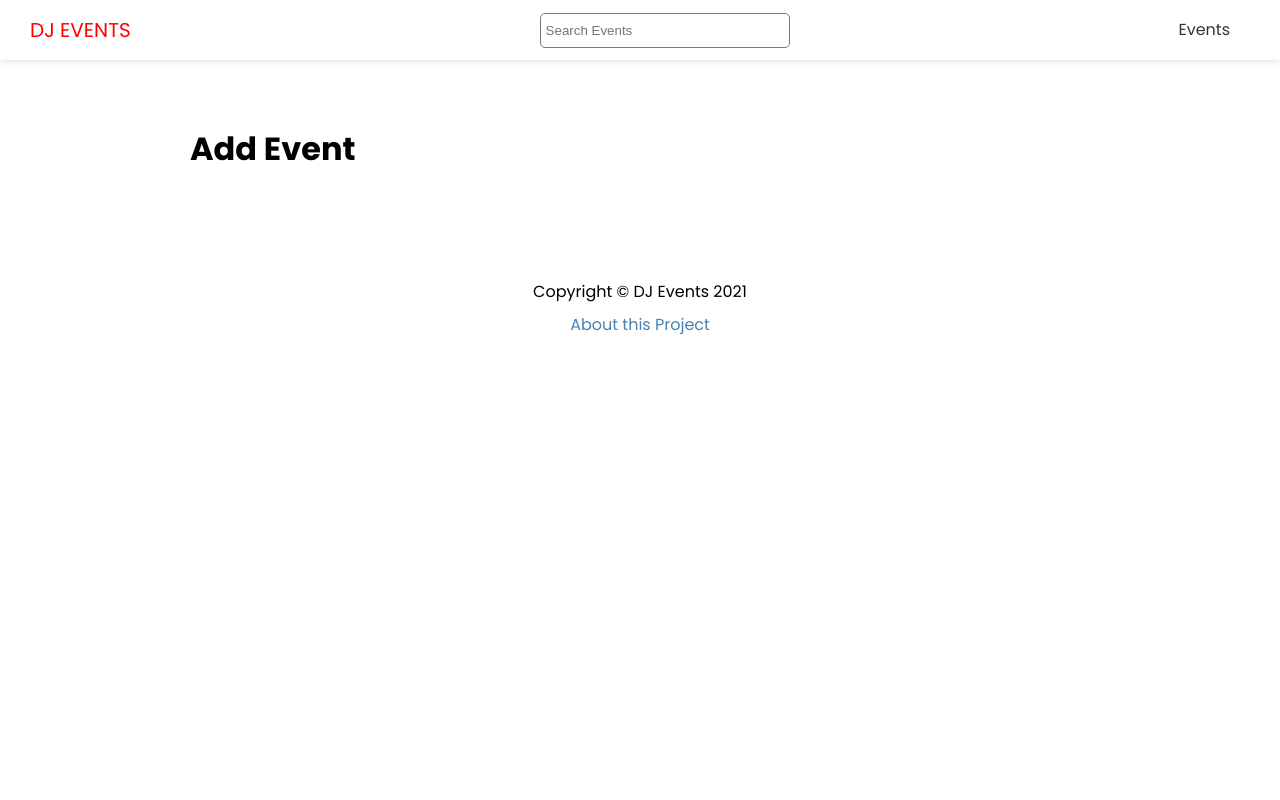
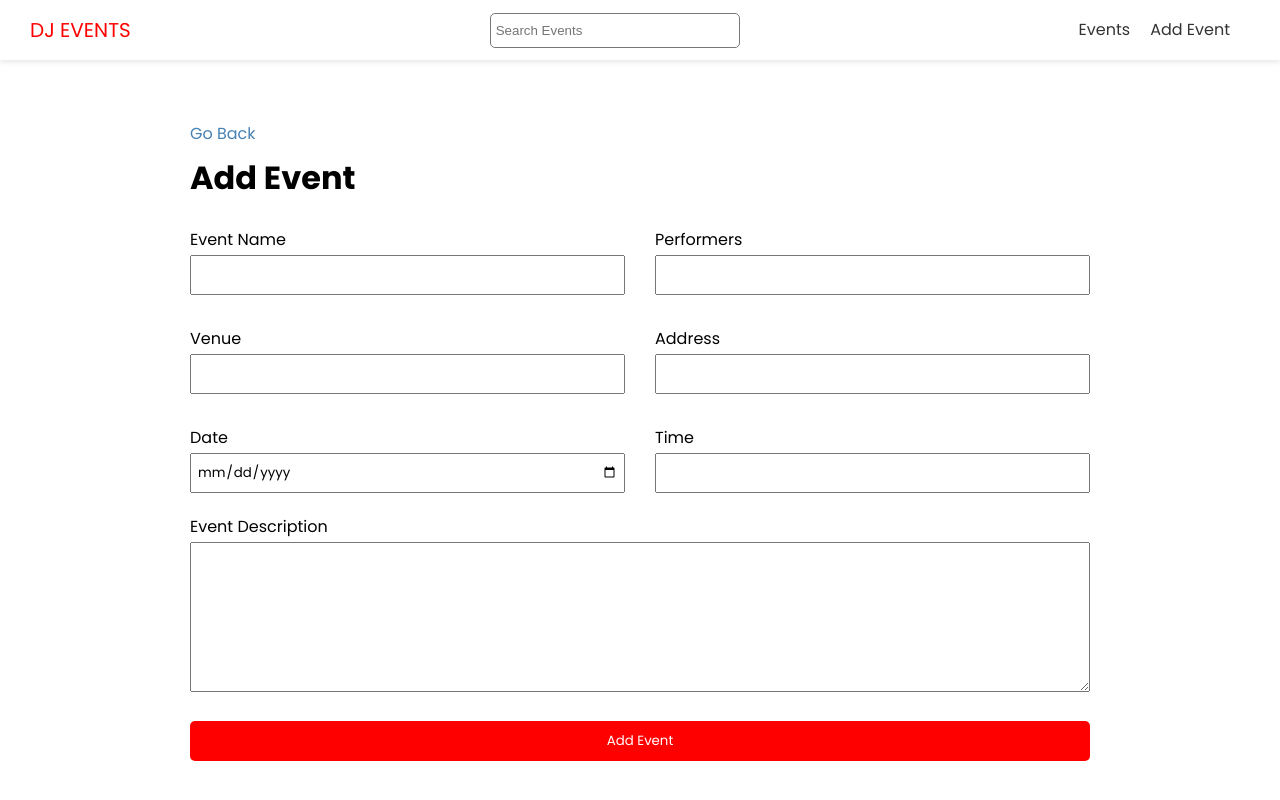
Before and after one commit to vidarshan/dj-events-frontend, a Next.js app: page /events/add in a window 1280 px wide. Shown: the top 800 px of the page. Built offline with nearby package versions, Linux system fonts and the light colour scheme; no server answers.

Commit message:
Add event

```diff
--- a/components/Header.js
+++ b/components/Header.js
@@ -18,6 +18,11 @@
               <a>Events</a>
             </Link>
           </li>
+          <li>
+            <Link href="/events/add">
+              <a>Add Event</a>
+            </Link>
+          </li>
         </ul>
       </nav>
     </header>
--- a/package.json
+++ b/package.json
@@ -12,7 +12,8 @@
     "qs": "^6.10.1",
     "react": "17.0.2",
     "react-dom": "17.0.2",
-    "react-icons": "^4.3.1"
+    "react-icons": "^4.3.1",
+    "react-toastify": "^8.1.0"
   },
   "devDependencies": {
     "eslint": "7.32.0",
--- a/pages/events/add.js
+++ b/pages/events/add.js
@@ -1,9 +1,137 @@
+import { useState } from "react";
+import { useRouter } from "next/router";
+import "react-toastify/dist/ReactToastify.css";
+import Link from "next/link";
 import Layout from "@/components/Layout";
+import { ToastContainer, toast } from "react-toastify";
+import { API_URL, AppInitialProps } from "@/config/index";
+import styles from "@/styles/Form.module.css";
 
 export default function AddEventPage() {
+  const handleSubmit = async (e) => {
+    e.preventDefault();
+    const hasEmptyField = Object.values(values).some(
+      (element) => element === ""
+    );
+
+    if (hasEmptyField) {
+      toast.error("Please fill all the fields");
+    }
+
+    const res = await fetch(`${API_URL}/events`, {
+      method: "POST",
+      headers: {
+        "Content-Type": "application/json",
+      },
+      body: JSON.stringify(values),
+    });
+
+    if (!res.ok) {
+      toast.error("Something went wrong");
+    } else {
+      const evt = await res.json();
+      router.push(`/events/${evt.slug}`);
+    }
+  };
+
+  const handleInputChange = (e) => {
+    const { name, value } = e.target;
+    setValues({ ...values, [name]: value });
+  };
+
+  const [values, setValues] = useState({
+    name: "",
+    performers: "",
+    venue: "",
+    address: "",
+    date: "",
+    time: "",
+    description: "",
+  });
+
+  const router = useRouter();
+
   return (
     <Layout title="Add New Event">
+      <Link href="events">Go Back</Link>
       <h1>Add Event</h1>
+      <ToastContainer />
+      <form onSubmit={handleSubmit} className={styles.form}>
+        <div className={styles.grid}>
+          <div>
+            <label htmlFor="name">Event Name</label>
+            <input
+              type="text"
+              id="name"
+              name="name"
+              value={values.name}
+              onChange={handleInputChange}
+            />
+          </div>
+          <div>
+            <label htmlFor="performers">Performers</label>
+            <input
+              type="text"
+              name="performers"
+              id="performers"
+              value={values.performers}
+              onChange={handleInputChange}
+            />
+          </div>
+          <div>
+            <label htmlFor="venue">Venue</label>
+            <input
+              type="text"
+              name="venue"
+              id="venue"
+              value={values.venue}
+              onChange={handleInputChange}
+            />
+          </div>
+          <div>
+            <label htmlFor="address">Address</label>
+            <input
+              type="text"
+              name="address"
+              id="address"
+              value={values.address}
+              onChange={handleInputChange}
+            />
+          </div>
+          <div>
+            <label htmlFor="date">Date</label>
+            <input
+              type="date"
+              name="date"
+              id="date"
+              value={values.date}
+              onChange={handleInputChange}
+            />
+          </div>
+          <div>
+            <label htmlFor="time">Time</label>
+            <input
+              type="text"
+              name="time"
+              id="time"
+              value={values.time}
+              onChange={handleInputChange}
+            />
+          </div>
+        </div>
+
+        <div>
+          <label htmlFor="description">Event Description</label>
+          <textarea
+            type="text"
+            name="description"
+            id="description"
+            value={values.description}
+            onChange={handleInputChange}
+          ></textarea>
+        </div>
+        <input type="submit" value="Add Event" className="btn" />
+      </form>
     </Layout>
   );
 }
--- /dev/null
+++ b/styles/Form.module.css
@@ -0,0 +1,41 @@
+.form label {
+  display: block;
+}
+
+.form input {
+  width: 100%;
+  height: 40px;
+  padding: 5px;
+  font-family: inherit;
+}
+
+.form textarea {
+  width: 100%;
+  height: 150px;
+  font-weight: inherit;
+}
+
+.form input[type="submit"] {
+  display: block;
+  width: 100%;
+  margin: 20px 0 30px;
+}
+
+.form .file {
+  border: 1px #ccc solid;
+  background-color: #f4f4f4;
+  padding: 10px;
+}
+
+.grid {
+  display: grid;
+  grid-template-columns: 1fr 1fr;
+  gap: 30px;
+  margin-bottom: 20px;
+}
+
+@media (max-width: 600px) {
+  .grid {
+    grid-template-columns: 1fr;
+  }
+}
```
Also changed, not shown: 1 other file (tests, documents, lock files or other folders).
